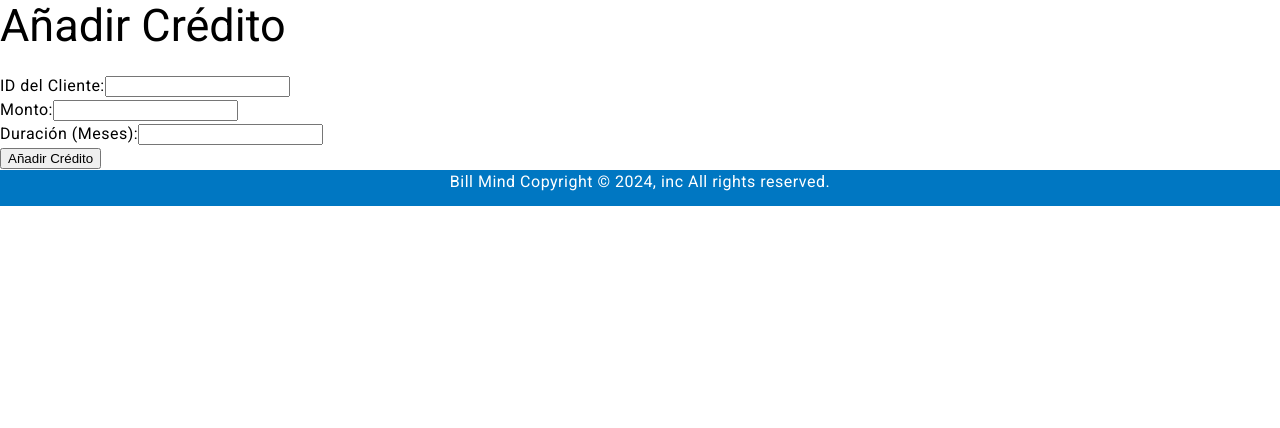
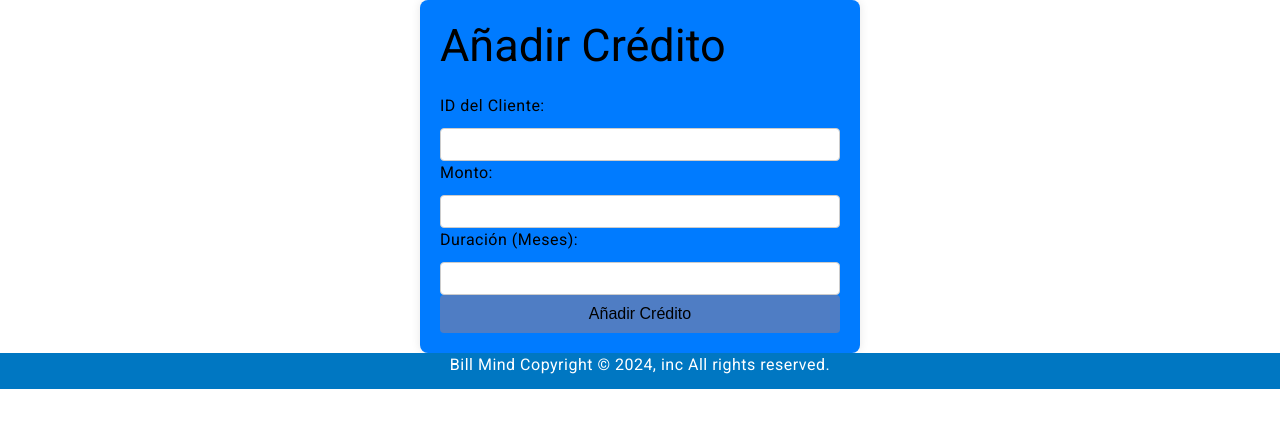
Before and after one commit to JosArr/Finanzas, an Angular app: page /credits in a window 1280 px wide. Shown: the top 428 px of the page. Built offline with nearby package versions, Linux system fonts and the light colour scheme; no server answers.

Commit message:
feat: css credit.component changed

```diff
--- a/src/app/components/credits/credits.component.css
+++ b/src/app/components/credits/credits.component.css
@@ -0,0 +1,43 @@
+/* Form Container */
+.form-container {
+  max-width: 400px;
+  margin: 0 auto;
+  padding: 20px;
+  background-color: #007bff;
+  border-radius: 8px;
+  box-shadow: 0 0 10px rgba(0, 0, 0, 0.1);
+}
+
+/* Label Styles */
+label {
+  display: block;
+  margin-bottom: 10px;
+  color: #000000;
+}
+
+/* Input Field Styles */
+input[type="text"],
+input[type="number"] {
+  width: 100%;
+  padding: 8px;
+  box-sizing: border-box;
+  border: 1px solid #ccc;
+  border-radius: 4px;
+}
+
+.submit-button {
+  width: 100%;
+  padding: 10px;
+  background-color: #4f7dc4;
+  color: black;
+  border: none;
+  border-radius: 4px;
+  cursor: pointer;
+  font-size: 16px;
+  transition: background-color 0.3s; /* Efecto de cambio de color */
+}
+
+/* Submit Button Hover Styles */
+.submit-button:hover {
+  background-color: #0056b3;
+}
--- a/src/app/components/credits/credits.component.html
+++ b/src/app/components/credits/credits.component.html
@@ -1,3 +1,4 @@
+<section class="form-container">
   <div>
     <h2>Añadir Crédito</h2>
     <form (ngSubmit)="addCredit()">
@@ -10,6 +11,7 @@
       <label for="duracionMeses">Duración (Meses):</label>
       <input type="number" id="duracionMeses" [(ngModel)]="newCredit.duracionMeses" name="duracionMeses">
       <br>
-    <button type="submit">Añadir Crédito</button>
+      <button class="submit-button" >Añadir Crédito</button>
     </form>
   </div>
+</section>
```
Lines whose indentation alone changed are shown as unchanged.
